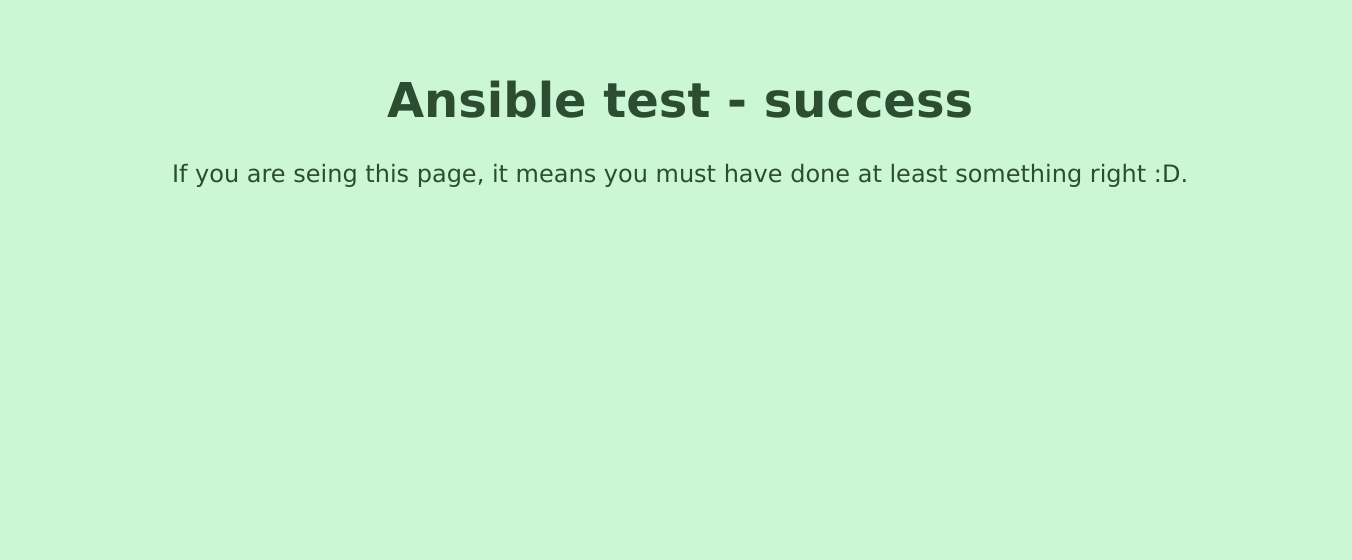
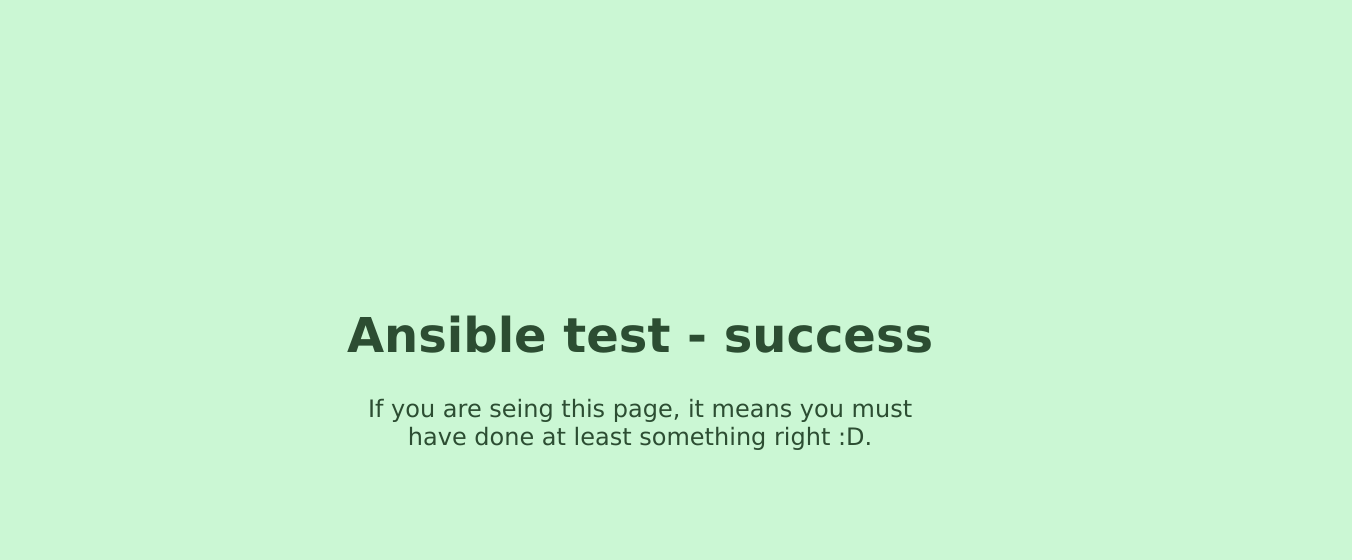
Before and after one commit to Lunigan/nginx-website, a plain HTML site: page index.html in a window 1280 px wide. Shown: the whole page, 1352 px wide, since content can reach past the window. Drawn offline with Linux system fonts and the light colour scheme.

Commit message:
center the message

```diff
--- a/index.html
+++ b/index.html
@@ -15,12 +15,19 @@
             font-family: Verdana, Geneva, Tahoma, sans-serif;
             width: 100vw;
             height: 100vh;
+            margin: 0;
             background-color: #cbf7d4;
         }
 
         .container {
-            width: 100%;
-            height: 100%;
+            width: 600px;
+            height: 250px;
+            margin: auto;
+            position: absolute;
+            left: 0;
+            right: 0;
+            top: 0;
+            bottom: 0;
             padding: 2rem;
             text-align: center;
         }
```
